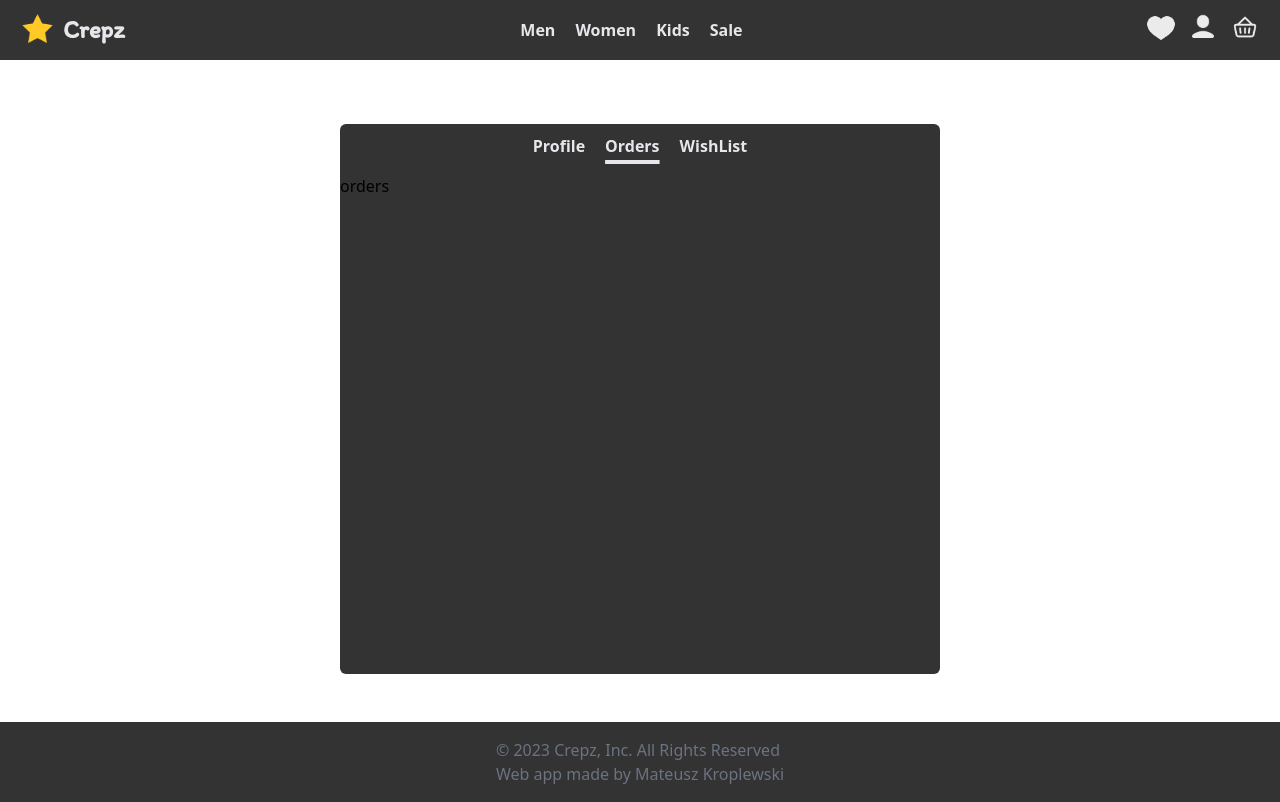
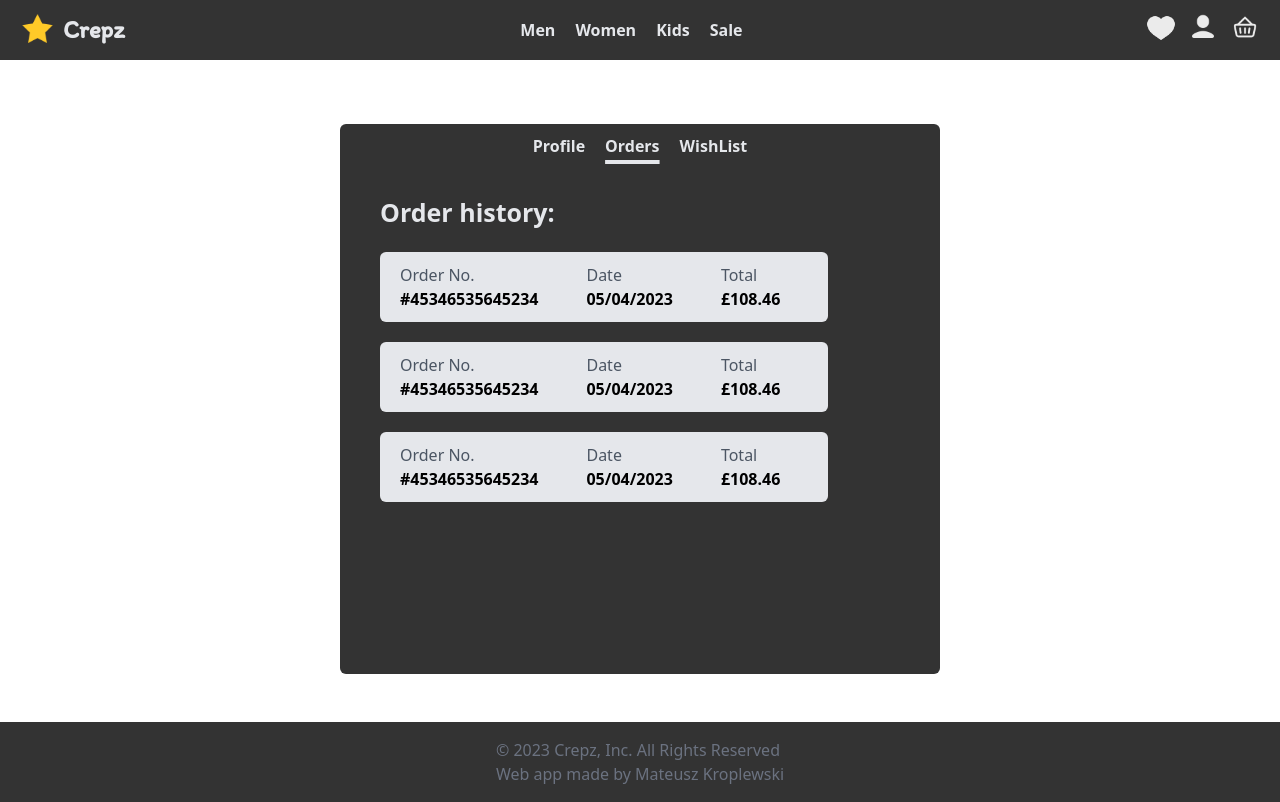
Before and after one commit to Kroplewski-M/Crepz, a React (Vite) app: page /profile/1 in a window 1280 px wide. Both pictures are taken after a click on the element "Orders". Built offline with nearby package versions, Linux system fonts and the light colour scheme.

Commit message:
order cards added and minor changes

```diff
--- a/src/Pages/Profile.tsx
+++ b/src/Pages/Profile.tsx
@@ -1,4 +1,4 @@
-import { ProfileComp } from "../components/ProfileComp"
+import { ProfileCard } from "../components/ProfileCard"
 import { useEffect, useState } from "react";
 import { Orders } from "../components/Orders";
 import { Wishlist } from "../components/Wishlist";
@@ -14,9 +14,6 @@ export const Profile = ()=>{
     const {select} = useParams();
 
     const [selectComp,setSelectComp]= useState<Select>(Select.PROFILE);
-    useEffect(()=>{
-        console.log(selectComp);
-    },[selectComp])
 
     useEffect(()=>{
         if(select !=null){
@@ -24,12 +21,12 @@ export const Profile = ()=>{
                 const value = Select.WISHLIST
                 setSelectComp(value);
             }
-            if(select == 'wishlist'){
-                const value = Select.WISHLIST
+            if(select == 'user'){
+                const value = Select.PROFILE
                 setSelectComp(value);
             }
         }
-    },[])
+    },[select])
     return(
         <>
         <section className="w-[100vw] grid justify-items-center mt-16 mb-16">
@@ -48,9 +45,9 @@ export const Profile = ()=>{
                     </div>
                 </div>
             </div>
-            <div className="md:w-[600px] w-[300px] h-[500px] bg-[#333333] rounded-b-md">
+            <div className="md:w-[600px] w-[300px] min-h-[500px] pb-10 md:pb-0 bg-[#333333] rounded-b-md">
                 {
-                    selectComp == Select.PROFILE?(<ProfileComp />):(<></>)
+                    selectComp == Select.PROFILE?(<ProfileCard />):(<></>)
                 }
                 {
                     selectComp == Select.WISHLIST?(<Wishlist />):(<></>)
--- a/src/components/MobileMenu.tsx
+++ b/src/components/MobileMenu.tsx
@@ -1,16 +1,16 @@
 import close from '../assets/images/close.png'
-import { MouseEventHandler,MouseEvent } from 'react'
 import { useNavigate } from 'react-router-dom';
+import {useUserInfo} from '../context/UserContext';
 
 interface Props{
     closeMenu: ()=>void,
 }
 export const MobileMenu = (props:Props)=>{
+    const {loginUser,logoutUser,userInfo} = useUserInfo();
     const navigate = useNavigate();
 
     function redirectUser(url:string):void{
         navigate(url);
-        //THIS ISNT WORKING --- FIX IT
         props.closeMenu();
     }
 
@@ -25,12 +25,25 @@ export const MobileMenu = (props:Props)=>{
                     <p className='hover:cursor-pointer hover:text-gray-400'>Kids <span className='absolute right-10 text-[35px] leading-[40px]'>&gt;</span></p>
                     <p className='hover:cursor-pointer hover:text-gray-400'>Sale <span className='absolute right-10 text-[35px] leading-[40px]'>&gt;</span></p>
 
+                    {
+                        userInfo.id==''?(
+                            <>
                                 <p className='text-[16px] text-gray-300 font-semibold pt-10 w-[90%]'>Become a Crepz Member for the best
                                 products at amazing prices.</p>
                                 <div className='flex space-x-4 pt-[15px]'>
                                     <button className='text-[15px] w-[40%] h-[30px] rounded-xl bg-gray-200 text-[#333333] hover:bg-gray-400' onClick={()=>redirectUser('/register')}>Join Us</button>
                                     <button className='text-[15px] w-[40%] h-[32px] rounded-xl bg-[#222222] gray-200 hover:bg-[#444444] -mt-[1px]' onClick={()=>redirectUser('/login')}>Sign in</button>
                                 </div>
+                            </>
+                        ):(
+                            <div>
+                                <p className='text-[16px] text-gray-300 font-semibold pt-10 w-[90%] mb-[15px]'>Go to your account to view your profile informationm your previous orders
+                                and look at your wish list.</p>
+                                <button className='w-[200px] h-[30px] rounded-md bg-gray-200 text-[#333333] text-[16px]' onClick={()=>redirectUser('/profile/user')}>View Account</button>
+                            </div>
+                        )
+                    }
+
                 </div>
         </div>
     )
--- a/src/components/Nav.tsx
+++ b/src/components/Nav.tsx
@@ -48,7 +48,14 @@ export const Nav = ()=>{
             if(userInfo.id == ""){
                 navigate('/register');
             }else{
-                navigate('/profile');
+                navigate('/profile/user');
+            }
+        }
+        const wishListRedirect = () =>{
+            if(userInfo.id == ""){
+                navigate('/register');
+            }else{
+                navigate('/profile/wishlist')
             }
         }
     return(
@@ -68,7 +75,7 @@ export const Nav = ()=>{
                                 <p className='hover:cursor-pointer hover:text-gray-400'>Sale</p>
                             </div>
                             <div className='flex space-x-3 mr-5 self-center -mt-[7px]'>
-                                <img src={favorites} alt="" className='w-[30px] h-[30px] hover:cursor-pointer hover:brightness-50' onClick={()=> navigate('/profile/wishlist')}/>
+                                <img src={favorites} alt="" className='w-[30px] h-[30px] hover:cursor-pointer hover:brightness-50' onClick={wishListRedirect}/>
                                 <img src={userIcon} alt="" onClick={isLoggedIn} className='w-[30px] h-[30px] hover:cursor-pointer hover:brightness-50'/>
                                 <img src={basket} alt="" className='w-[30px] h-[30px] hover:cursor-pointer hover:brightness-50'/>
                             </div>
--- a/src/components/Orders.tsx
+++ b/src/components/Orders.tsx
@@ -1,10 +1,17 @@
+import { OrdersCard } from "./OrdersCard"
 
 export const Orders = ()=>{
 
 
     return(
-        <>
-            <p>orders</p>
-        </>
+        <div className="pl-10">
+            <h1 className="font-bold text-gray-200 text-[25px] pt-5">Order history:</h1>
+            <div className="mt-5 ">
+                <OrdersCard />
+                <OrdersCard />
+                <OrdersCard />
+
+            </div>
+        </div>
     )
 }
--- /dev/null
+++ b/src/components/OrdersCard.tsx
@@ -0,0 +1,24 @@
+
+
+export const OrdersCard = ()=>{
+
+
+    return(
+        <div className="w-[80%] md:h-[70px] rounded-md bg-gray-200 hover:cursor-pointer hover:bg-gray-300 flex mt-5">
+            <div className="flex md:flex-row flex-col self-center md:space-x-7">
+                <div className="flex flex-col pl-5">
+                    <p className="text-gray-600">Order No.</p>
+                    <p className="font-bold">#45346535645234</p>
+                </div>
+                <div className="flex flex-col pl-5">
+                    <p className="text-gray-600">Date</p>
+                    <p className="font-bold">05/04/2023</p>
+                </div>
+                <div className="flex flex-col pl-5">
+                    <p className="text-gray-600">Total</p>
+                    <p className="font-bold">£108.46</p>
+                </div>
+            </div>
+        </div>
+    )
+}
--- a/src/components/ProfileComp.tsx
+++ b/src/components/ProfileCard.tsx
@@ -5,7 +5,7 @@ import { useNavigate  } from 'react-router-dom';
 import { useState } from 'react';
 
 
-export const ProfileComp = ()=>{
+export const ProfileCard = ()=>{
     const {loginUser,logoutUser,userInfo} = useUserInfo();
     const [logOutPromt,setLogOutPromt] = useState(false);
     const [loading,setLoading] = useState(false);
@@ -36,7 +36,7 @@ export const ProfileComp = ()=>{
             <div className='px-10 flex flex-col space-y-2 mt-5 md:w-[300px] md:px-0 md:mx-auto'>
                 <p className='text-gray-400 bg-[#444444] rounded-md p-[5px]'>ID: <span className='text-gray-200 font-bold'>{userInfo.id}</span></p>
                 <p className='text-gray-400 bg-[#444444] rounded-md p-[5px]'>Name: <span className='text-gray-200 font-bold'>{userInfo.fullName}</span></p>
-                <p className='text-gray-400 bg-[#444444] rounded-md p-[5px]'>Email: <span className='text-gray-200 font-bold'>{userInfo.email}</span></p>
+                <p className='text-gray-400 bg-[#444444] rounded-md p-[5px]'>Email: <span className='text-gray-200 font-bold text-[13px]'>{userInfo.email}</span></p>
             </div>
             <div className='w-[200px] mx-auto'>
                 <button className='w-[100%] rounded-md bg-red-600 hover:bg-red-700 font-bold mt-10' onClick={()=> setLogOutPromt(true)}>Log out</button>
--- a/src/components/Wishlist.tsx
+++ b/src/components/Wishlist.tsx
@@ -3,8 +3,8 @@ export const Wishlist = ()=>{
 
 
     return(
-        <>
-            <p>wishlist</p>
-        </>
+        <div className="pl-10">
+            <h1 className="font-bold text-gray-200 text-[25px] pt-5">Wish List:</h1>
+        </div>
     )
 }
```
Also changed, not shown: src/components/WishlistCard.tsx (added, +8 -0 lines). Lines whose indentation alone changed are shown as unchanged.
